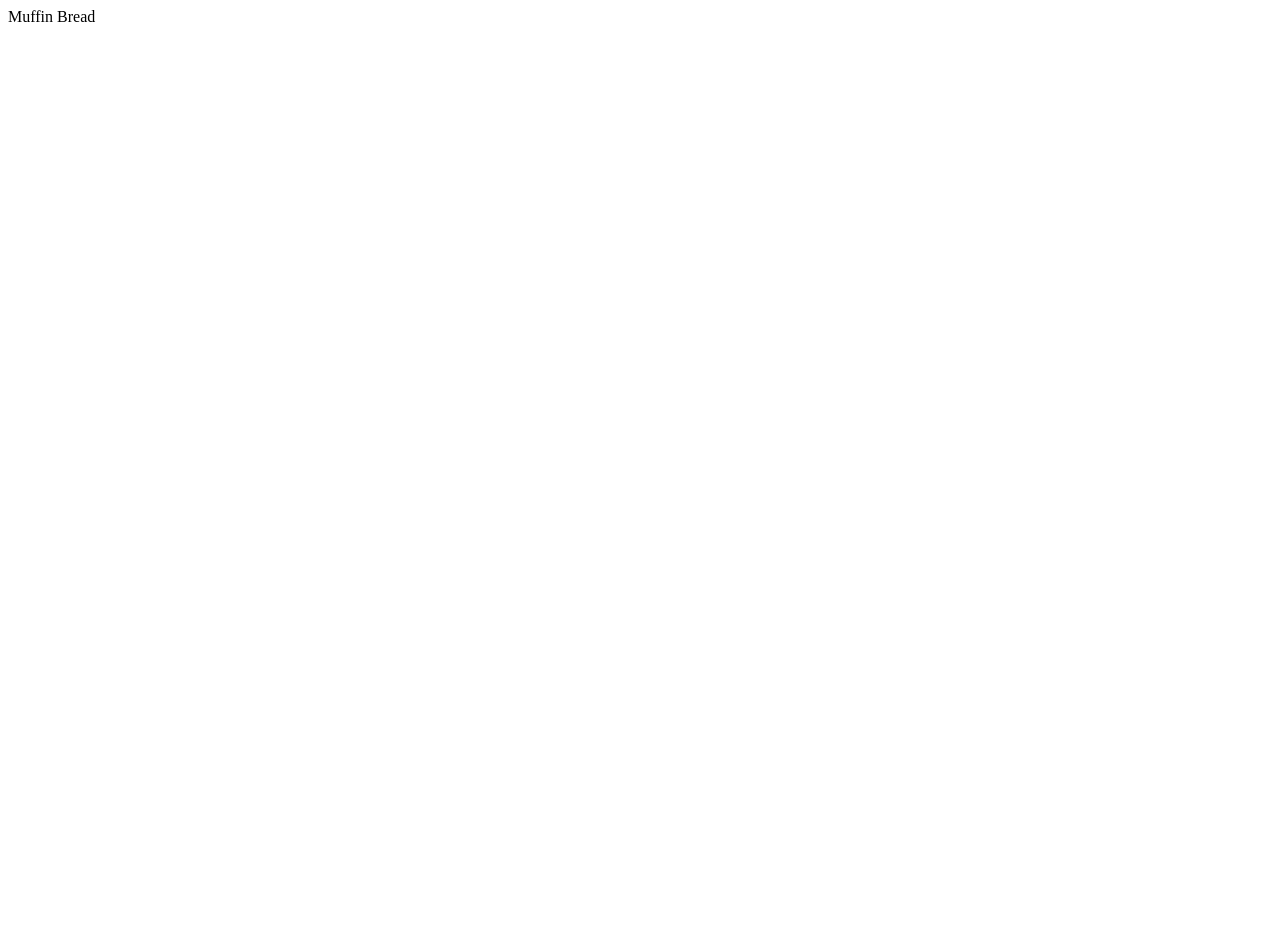
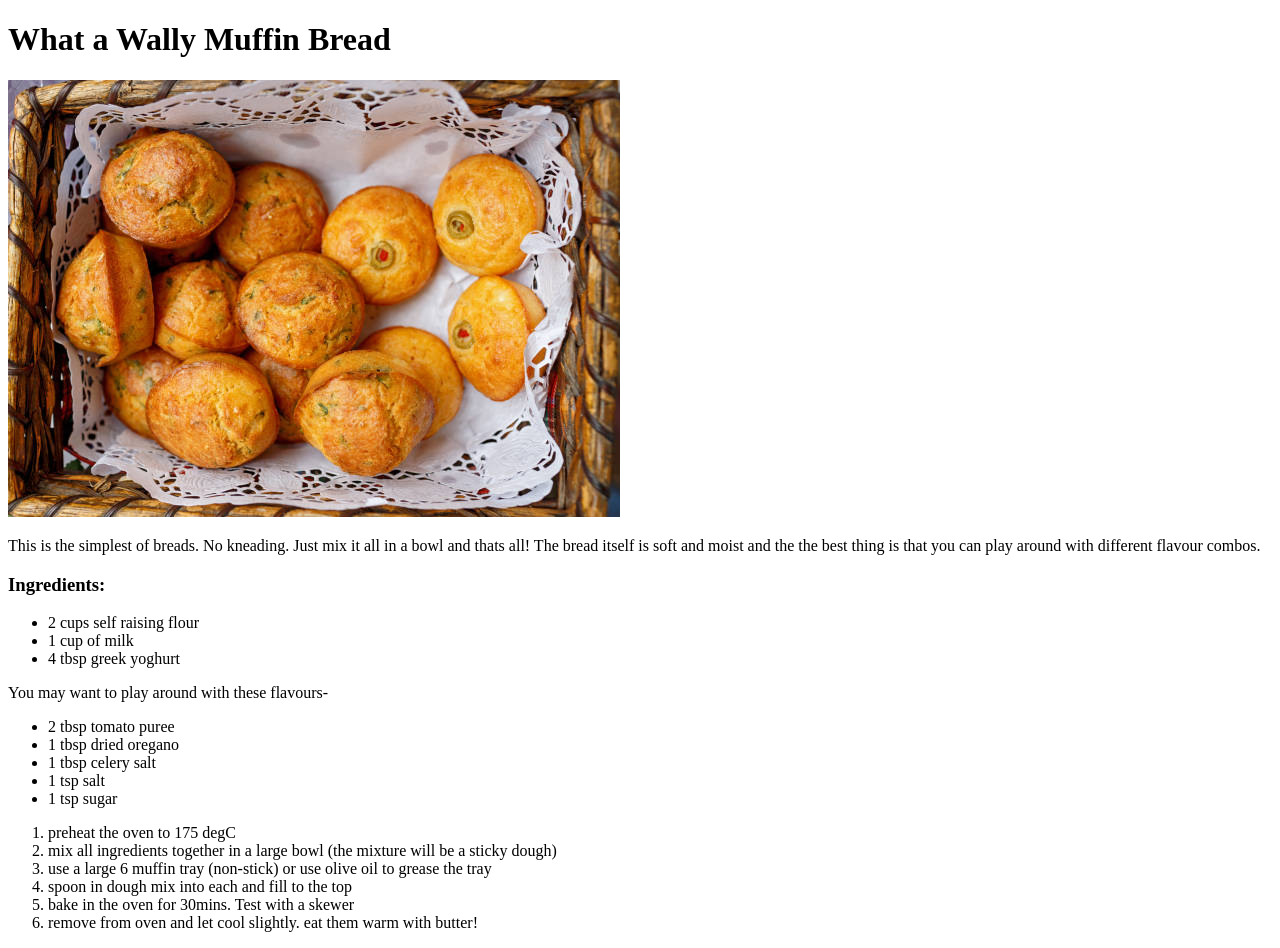
Before and after one commit to ShaunK79/TOP-recipes, a plain HTML site: page recipes/muffin-bread.html in a window 1280 px wide. Before the commit the page ends 800 px from the top, so only its background shows below. Drawn offline with Linux system fonts and the light colour scheme.

Commit message:
code and image for recipes/muffin-bread.html

```diff
--- a/recipes/muffin-bread.html
+++ b/recipes/muffin-bread.html
@@ -1 +1,37 @@
-Muffin Bread
+<!DOCTYPE html>
+<html lang="en">
+<head>
+    <meta charset="UTF-8">
+    <meta http-equiv="X-UA-Compatible" content="IE=edge">
+    <meta name="viewport" content="width=device-width, initial-scale=1.0">
+    <title>Muffin Bread</title>
+</head>
+<body>
+    <h1>What a Wally Muffin Bread</h1>
+    <img src="images/muffin-bread.jpeg">
+    <p>This is the simplest of breads. No kneading. Just mix it all in a bowl and thats all! The bread itself is soft and moist and the the best thing is that you can play around with different flavour combos.</p>
+    <h3>Ingredients:</h3>
+    <ul>
+        <li>2 cups self raising flour</li>
+        <li>1 cup of milk</li>
+        <li>4 tbsp greek yoghurt</li>
+    </ul>
+    <p>You may want to play around with these flavours-</p>
+    <ul>
+        <li>2 tbsp tomato puree</li>
+        <li>1 tbsp dried oregano</li>
+        <li>1 tbsp celery salt</li>
+        <li>1 tsp salt</li>
+        <li>1 tsp sugar</li>
+    </ul>
+    <ol>
+        <li>preheat the oven to 175 degC</li>
+        <li>mix all ingredients together in a large bowl (the mixture will be a sticky dough)</li>
+        <li>use a large 6 muffin tray (non-stick) or use olive oil to grease the tray</li>
+        <li>spoon in dough mix into each and fill to the top</li>
+        <li>bake in the oven for 30mins. Test with a skewer</li>
+        <li>remove from oven and let cool slightly. eat them warm with butter!</li>
+    </ol>
+
+</body>
+</html>
```
